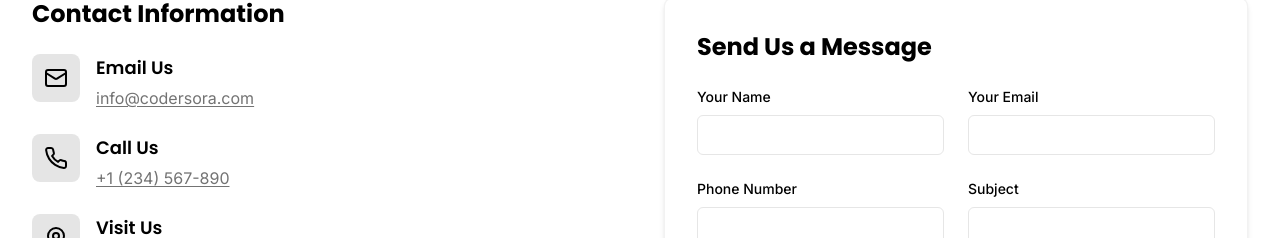
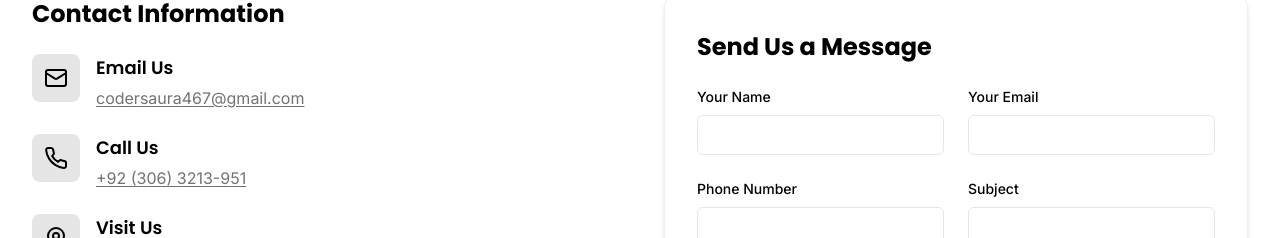
Before and after one commit to Dzuhaib/Coders-Ora, a Next.js app: page /contact in a window 1280 px wide. Shown: the part 402-640 px from the top of the page. Built offline with nearby package versions, Linux system fonts and the light colour scheme.

Commit message:
Update page.tsx

```diff
--- a/app/contact/page.tsx
+++ b/app/contact/page.tsx
@@ -51,10 +51,10 @@ export default function ContactPage() {
                     <div>
                       <h3 className="text-lg font-semibold mb-1">Email Us</h3>
                       <a
-                        href="mailto:info@codersora.com"
+                        href="mailto:codersaura467@gmail.com"
                         className="text-muted-foreground hover:text-foreground transition-colors"
                       >
-                        info@codersora.com
+                        codersaura467@gmail.com
                       </a>
                     </div>
                   </div>
@@ -69,7 +69,7 @@ export default function ContactPage() {
                         href="tel:+1234567890"
                         className="text-muted-foreground hover:text-foreground transition-colors"
                       >
-                        +1 (234) 567-890
+                        +92 (306) 3213-951
                       </a>
                     </div>
                   </div>
```
